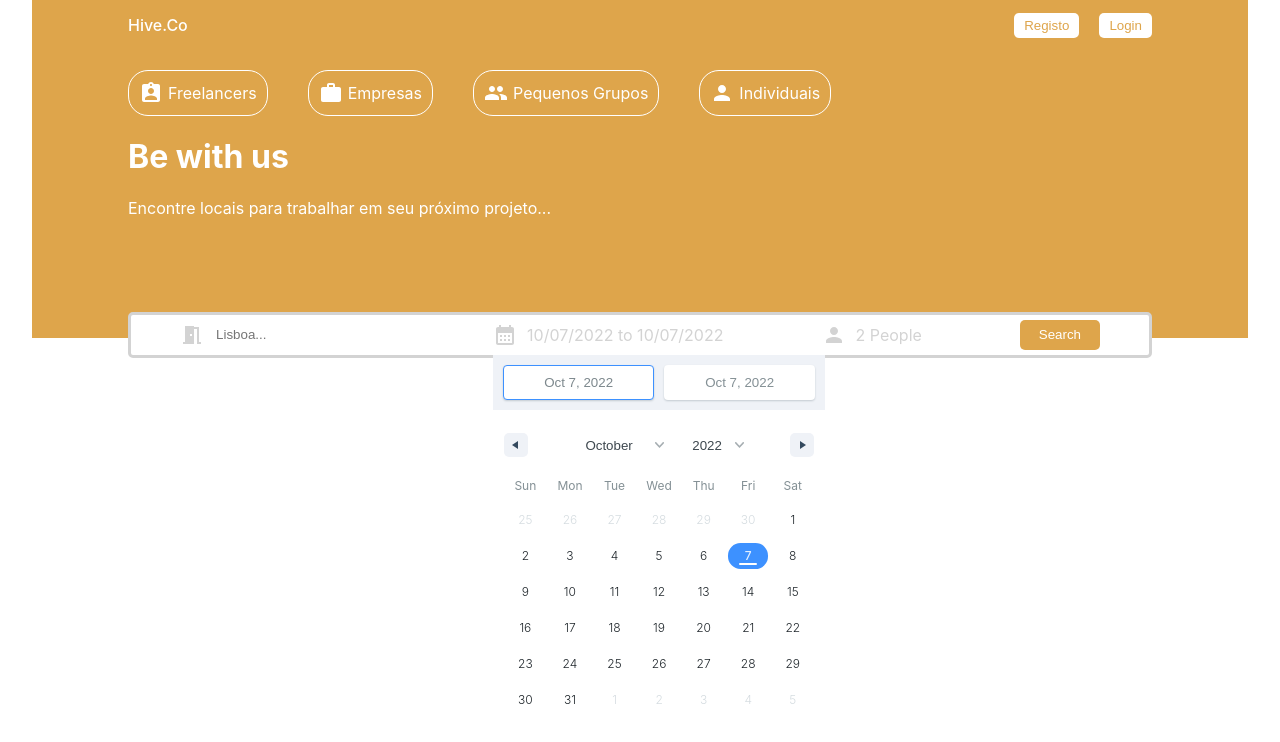
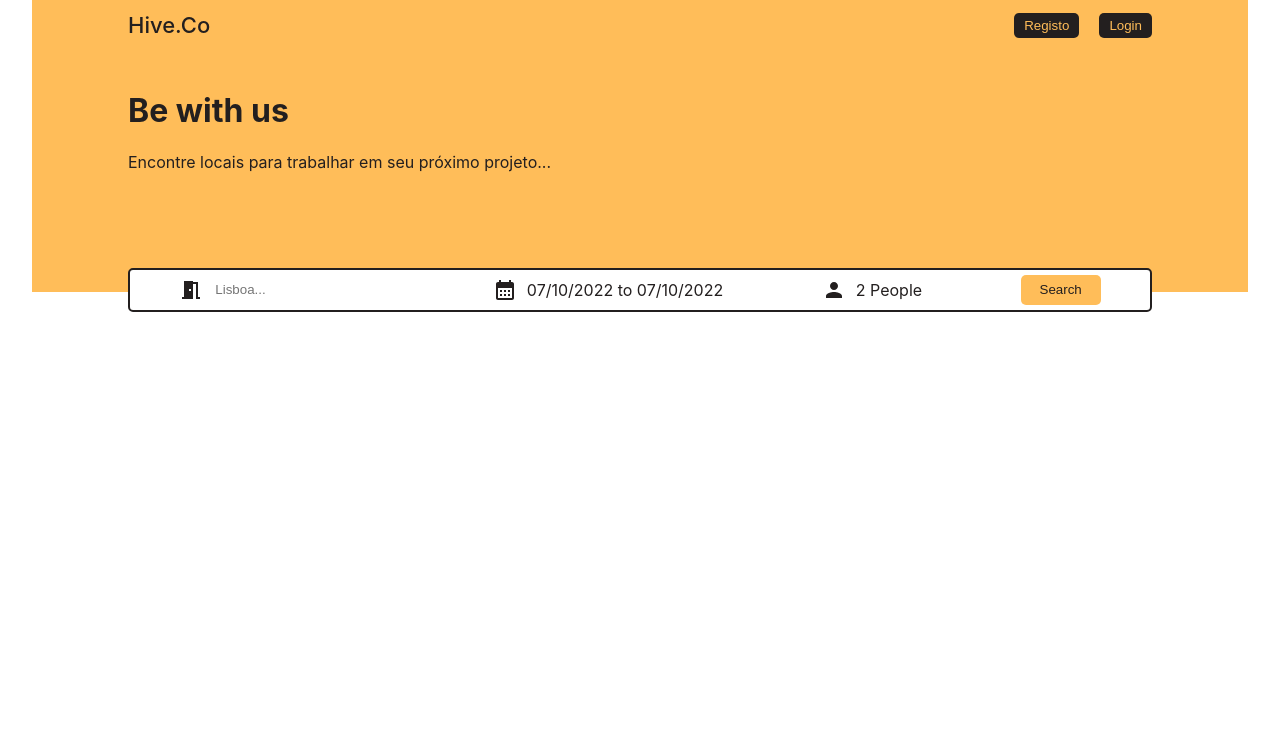
Before and after one commit to Edvunge/ProjetoFinalGrupo6, a Next.js app in the folder projeto_final/: page / in a window 1280 px wide. Shown: the top 742 px of the page. Built offline with nearby package versions, Linux system fonts and the light colour scheme.

Commit message:
Troquei as cores

```diff
--- a/projeto_final/src/components/header/Header.js
+++ b/projeto_final/src/components/header/Header.js
@@ -1,8 +1,5 @@
 import styles from "./Header.module.css";
-import WorkIcon from "@mui/icons-material/Work";
-import GroupIcon from "@mui/icons-material/Group";
 import PersonIcon from "@mui/icons-material/Person";
-import AssignmentIndIcon from "@mui/icons-material/AssignmentInd";
 import MeetingRoomIcon from "@mui/icons-material/MeetingRoom";
 import CalendarMonthIcon from "@mui/icons-material/CalendarMonth";
 import { DateRange } from "react-date-range";
@@ -12,6 +9,7 @@ import "react-date-range/dist/theme/default.css"; // theme css file
 import { format } from "date-fns";
 
 export const Header = () => {
+  const [openDate, setOpenDate] = useState(false);
   const [date, setDate] = useState([
     {
       startDate: new Date(),
@@ -22,24 +20,6 @@ export const Header = () => {
   return (
     <div className={styles.header}>
       <div className={styles.headerContainer}>
-        <div className={styles.headerList}>
-          <div className={styles.headerListItem}>
-            <AssignmentIndIcon />
-            <span>Freelancers</span>
-          </div>
-          <div className={styles.headerListItem}>
-            <WorkIcon />
-            <span>Empresas</span>
-          </div>
-          <div className={styles.headerListItem}>
-            <GroupIcon />
-            <span>Pequenos Grupos</span>
-          </div>
-          <div className={styles.headerListItem}>
-            <PersonIcon />
-            <span>Individuais</span>
-          </div>
-        </div>
         <h1 className={styles.headerTitle}>Be with us</h1>
         <p className={styles.headerDescription}>
           Encontre locais para trabalhar em seu próximo projeto...
@@ -55,17 +35,17 @@ export const Header = () => {
           </div>
           <div className={styles.headerSearchItem}>
             <CalendarMonthIcon className={styles.headerIcon} />
-            <span className={styles.headerSearchText}>{`${format(
+            <span onClick={() => setOpenDate(prevState => prevState === true ? prevState = false : prevState = true)}className={styles.headerSearchText}>{`${format(
               date[0].startDate,
-              "MM/dd/yyyy"
-            )} to ${format(date[0].endDate, "MM/dd/yyyy")}`}</span>
-            <DateRange
+              "dd/MM/yyyy"
+            )} to ${format(date[0].endDate, "dd/MM/yyyy")}`}</span>
+            {openDate && <DateRange
               editableDateInputs={true}
               onChange={(item) => setDate([item.selection])}
               moveRangeOnFirstSelection={false}
               ranges={date}
               className={styles.date}
-            />
+            />}
           </div>
           <div className={styles.headerSearchItem}>
             <PersonIcon className={styles.headerIcon} />
--- a/projeto_final/src/components/header/Header.module.css
+++ b/projeto_final/src/components/header/Header.module.css
@@ -1,6 +1,6 @@
 .header {
-    background-color: #dea54b;
-    color: white;
+    background-color: #ffbd59;
+    color: #231f1f;
     display: flex;
     justify-content: center;
     position: relative;
@@ -12,20 +12,6 @@
     margin: 20px 0px 100px 0px;
 }
 
-.headerList {
-    display: flex;
-    gap: 40px;
-}
-
-.headerListItem {
-    display: flex;
-    align-items: center;
-    gap: 5px;
-    border: 1px solid white;
-    padding: 10px;
-    border-radius: 20px;
-}
-
 .headerDescription {
     margin: 20px 0px;
 }
@@ -33,7 +19,7 @@
 .headerSearch {
     height: 30px;
     background-color: white;
-    border: 3px solid lightgray;
+    border: 2px solid #231f1f;
     display: flex;
     align-items: center;
     justify-content: space-around;
@@ -46,7 +32,7 @@
 }
 
 .headerIcon {
-    color: lightgray;
+    color: #231f1f;
 }
 
 .headerSearchItem {
@@ -67,12 +53,12 @@
     border-radius: 5px;
     padding: 5px 10px;
     cursor: pointer;
-    color: white;
-    background-color: #dea54b;
+    color: #231f1f;
+    background-color: #ffbd59;
 }
 
 .headerSearchText {
-    color: lightgray;
+    color: #231f1f;
     cursor: pointer;
 }
 
--- a/projeto_final/src/components/navbar/Navbar.module.css
+++ b/projeto_final/src/components/navbar/Navbar.module.css
@@ -1,6 +1,6 @@
 .navbar {
     height: 50px;
-    background-color: #dea54b;
+    background-color: #ffbd59;
     display: flex;
     justify-content: center;
 }
@@ -8,7 +8,7 @@
 .navconteiner {
     width: 100%;
     max-width: 1024px;
-    color: white;
+    color: #231f1f;
     display: flex;
     align-items: center;
     justify-content: space-between;
@@ -16,6 +16,7 @@
 
 .logo {
     font-weight: 500;
+    font-size: 22px;
 }
 
 .navbutton {
@@ -24,6 +25,6 @@
     border-radius: 5px;
     padding: 5px 10px;
     cursor: pointer;
-    color: #dea54b;
-    background-color: white;
+    color: #ffbd59;
+    background-color: #231f1f;
 }
```
Also changed, not shown: 1 other file (tests, documents, lock files or other folders).
